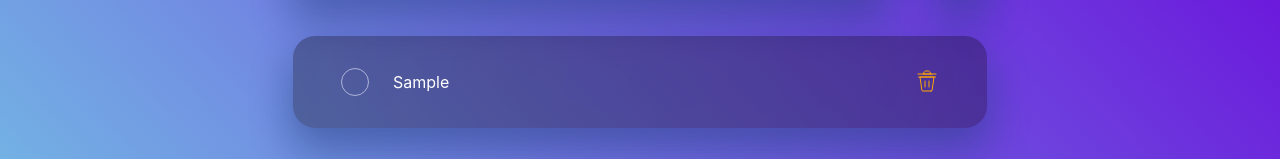
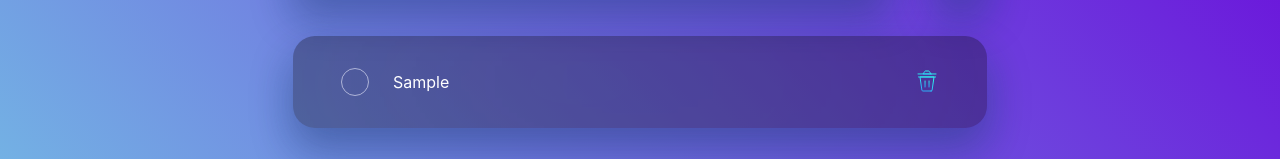
Before and after one commit to eirikkv95/progressbar, a React (Create React App) app: page / in a window 1280 px wide. Both pictures are taken after typing "Sample" into the empty fields and a click on the button 961 px from the left and 145 px from the top of the page. Shown: the part 174-333 px from the top of the page. Built offline with nearby package versions, Linux system fonts and the light colour scheme.

Commit message:
Svg added in img tag

```diff
--- a/src/components/Todos/trashbin.js
+++ b/src/components/Todos/trashbin.js
@@ -1,86 +1,14 @@
 import React from 'react';
 import styled from 'styled-components';
+import Trash from '../Image/trash.svg';
 
 const TrashBin = ({ todo, removeTodo }) => {
-  // ! Use Styled Components
-  const cursor = {
-    cursor: 'pointer',
-    fill: 'white',
-  };
-  const strokeColor = {
-    stroke: 'orange',
-  };
-
   function handleRemoveClick() {
     removeTodo(todo.id);
   }
   return (
-    <TrashButton onClick={handleRemoveClick} style={cursor}>
-      <svg
-        width="24"
-        height="24"
-        viewBox="0 0 24 24"
-        fill="none"
-        xmlns="http://www.w3.org/2000/svg"
-        data-reactroot=""
-      >
-        <path
-          style={strokeColor}
-          strokeLinejoin="round"
-          strokeLinecap="round"
-          strokeMiterlimit="10"
-          strokeWidth="1"
-          stroke="#2249B3"
-          fill="none"
-          d="M16.13 22H7.87C7.37 22 6.95 21.63 6.88 21.14L5 8H19L17.12 21.14C17.05 21.63 16.63 22 16.13 22Z"
-        ></path>
-        <path
-          strokeLinejoin="round"
-          strokeLinecap="round"
-          strokeMiterlimit="10"
-          strokeWidth="1"
-          stroke="#2249B3"
-          d="M3.5 8H20.5"
-          style={strokeColor}
-        ></path>
-        <path
-          strokeLinejoin="round"
-          strokeLinecap="round"
-          strokeMiterlimit="10"
-          strokeWidth="1"
-          stroke="#2249B3"
-          d="M10 12V18"
-          style={strokeColor}
-        ></path>
-        <path
-          strokeLinejoin="round"
-          strokeLinecap="round"
-          strokeMiterlimit="10"
-          strokeWidth="1"
-          stroke="#2249B3"
-          d="M14 12V18"
-          style={strokeColor}
-        ></path>
-        <path
-          strokeLinejoin="round"
-          strokeLinecap="round"
-          strokeMiterlimit="10"
-          strokeWidth="1"
-          stroke="#2249B3"
-          fill="none"
-          d="M16 5H8L9.7 2.45C9.89 2.17 10.2 2 10.54 2H13.47C13.8 2 14.12 2.17 14.3 2.45L16 5Z"
-          style={strokeColor}
-        ></path>
-        <path
-          strokeLinejoin="round"
-          strokeLinecap="round"
-          strokeMiterlimit="10"
-          strokeWidth="1"
-          stroke="#2249B3"
-          d="M3 5H21"
-          style={strokeColor}
-        ></path>
-      </svg>
+    <TrashButton onClick={handleRemoveClick}>
+      <img src={Trash} alt="hei" />
     </TrashButton>
   );
 };
```
